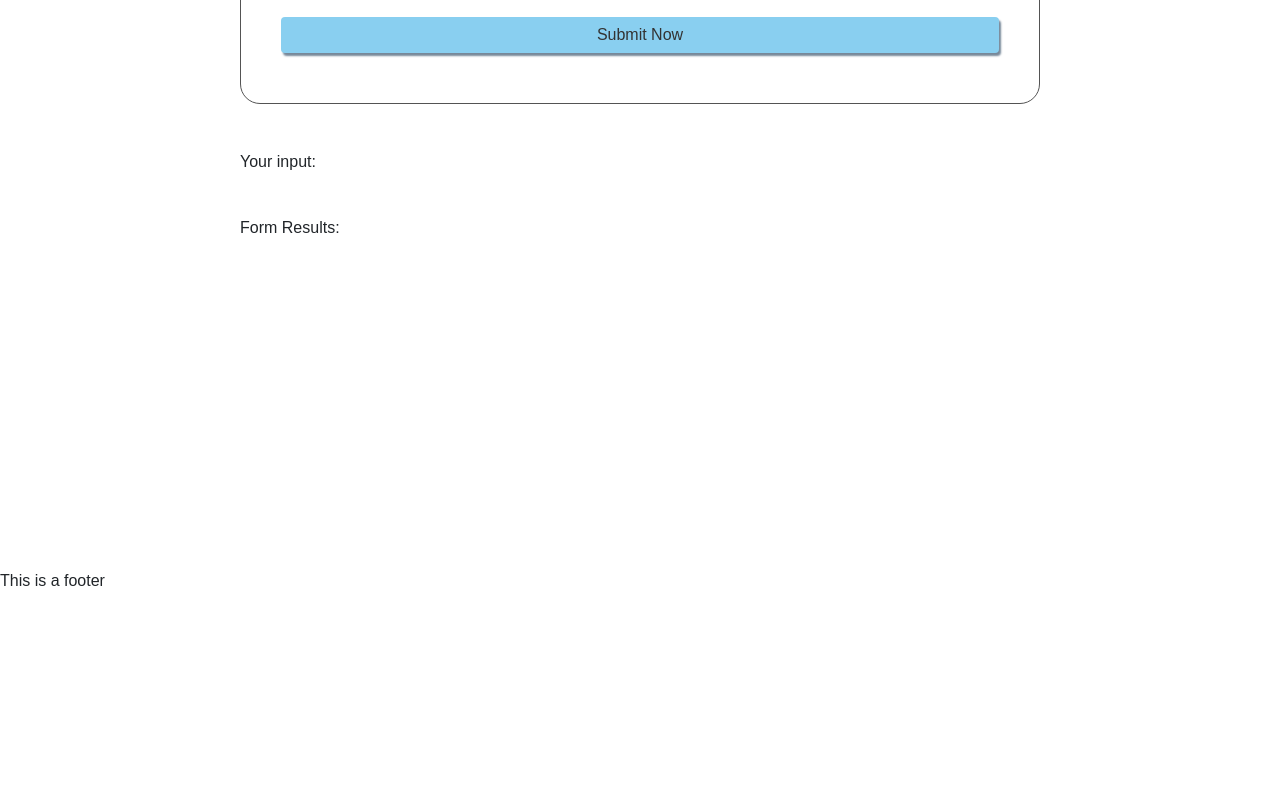
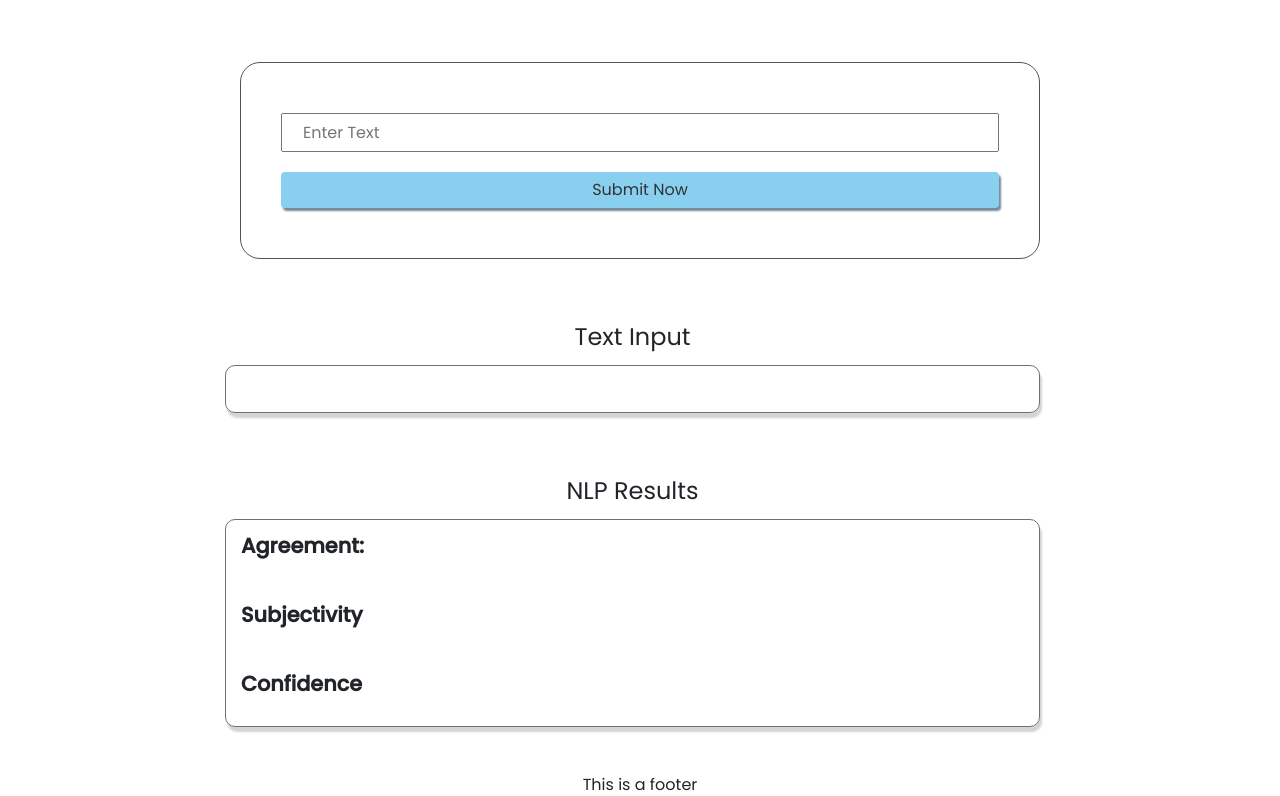
Before and after one commit to Zappaware/news_article_nlp, a website built with webpack: page src/client/views/index.html in a window 1280 px wide. Shown: the part 211-1007 px from the top of the page. Before the commit the page ends 800 px from the top, so only its background shows below. Built offline with nearby package versions, Linux system fonts and the light colour scheme.

Commit message:
UI improvements

```diff
--- a/src/client/js/formHandler.js
+++ b/src/client/js/formHandler.js
@@ -7,8 +7,9 @@ function handleSubmit(event) {
     event.preventDefault()
 
     let formText = document.getElementById('text-entry').value;
+    console.log(formText);
     document.getElementById('results').innerHTML = '';
-    document.getElementById('user_input').innerHTML = formText;
+    document.getElementById('user_input').textContent = formText;
 
     // POST request to server
     const postData = async (url = '', data = {}) => {
@@ -25,13 +26,15 @@ function handleSubmit(event) {
         const response = await fetch(url, options);
         try {
             const data = await response.json();
-            document.getElementById('results').innerHTML = data.agreement;
+            document.getElementById('result1').innerHTML = data.agreement;
+            document.getElementById('result2').innerHTML = data.subjectivity;
+            document.getElementById('result3').innerHTML = data.confidence;
         }catch(error) {
             console.log('error', error)
         }
     }
 
-    postData('http://localhost:8081/userInput', {
+    postData('http://localhost:8081/api', {
         userInput: formText
     })
 }
--- a/src/client/styles/overrides.scss
+++ b/src/client/styles/overrides.scss
@@ -1,3 +1,32 @@
+@import url('https://fonts.googleapis.com/css?family=Poppins:400,500|Roboto:400,500');
+
+/*=================
+    01.BASIC
+===================*/
+
+body {
+    font-family: 'Poppins', sans-serif;
+    overflow-x: hidden;
+}
+
+h1,
+h2,
+h3,
+h4,
+h5,
+h6 {
+    font-family: 'Poppins', sans-serif;
+    padding-top: 1rem;
+}
+
+p {
+    text-align: center;
+}
+
+#title {
+    font-size: 2rem;
+}
+
 .btn {
     display: inline-block;
     font-weight: 400;
@@ -47,3 +76,33 @@
 .container-fluid {
     padding-left: 0;
 }
+
+.text_form {
+    border: 1px solid #707070;
+    border-radius: 10px;
+    min-height: 3rem;
+    box-shadow: 2px 5px 2px #d4d4d4;
+}
+
+.added_content {
+    padding-top: 1rem;
+    padding-bottom: 1rem;
+    text-align: left;
+}
+
+// .text_title {
+//     font-size: 1.5rem;
+//     text-align: center;
+// }
+
+h1 {
+    &.text_title {
+        font-size: 1.5rem;
+        text-align: center;
+    }
+
+    &.res_title {
+        font-size: 1.3rem;
+        font-weight: 600;
+    }
+}
--- a/src/client/views/index.html
+++ b/src/client/views/index.html
@@ -32,6 +32,10 @@
             </div>
         </div>
 
+        <section>
+            <h1 id="title"> Evaluate Text with Natural Language Processing</h1>
+        </section>
+
         <main>
             <section>
                 <form onsubmit="return Client.handleSubmit(event)">
@@ -41,14 +45,39 @@
             </section>
 
             <section>
-                <p>Your input:</p>
-                <div id="user_input"></div>
+                <div class="container-fluid">
+                    <h1 class="text_title">Text Input</h1>
+                    <br>
+                    <div class="row text_form">
+                        <div class="col-12">
+                            <p class="added_content" id="user_input"></p>
+                        </div>
+                    </div>
+                </div>
             </section>
 
             <section>
+                <div class="container-fluid">
+                    <h1 class="text_title">NLP Results</h1>
+                    <br>
+                    <div class="row text_form">
+                        <div class="col-12">
+                            <h1 class="res_title">Agreement:</h1>
+                            <p class="added_content" id="result1"></p>
+                            <h1 class="res_title">Subjectivity</h1>
+                            <p class="added_content" id="result2"></p>
+                            <h1 class="res_title">Confidence</h1>
+                            <p class="added_content" id="result3"></p>
+                        </div>
+                    </div>
+                </div>
+            </section>
+
+            <!-- <section>
                 <strong>Form Results:</strong>
+                <br>
                 <div id="results"></div>
-            </section>
+            </section> -->
         </main>
 
         <footer>
--- a/src/server/index.js
+++ b/src/server/index.js
@@ -30,14 +30,11 @@ app.listen(8081, function () {
 })
 
 
-// API work below
-
 let baseURL = 'https://api.meaningcloud.com/sentiment-2.1?key=';
-
 let apiKey = process.env.API_KEY;
 
 // Posting user response from client to server
-app.post('/userInput', function (request, response) {
+app.post('/api', function (request, response) {
 
     let userInput = {
         input: request.body.userInput,
```
